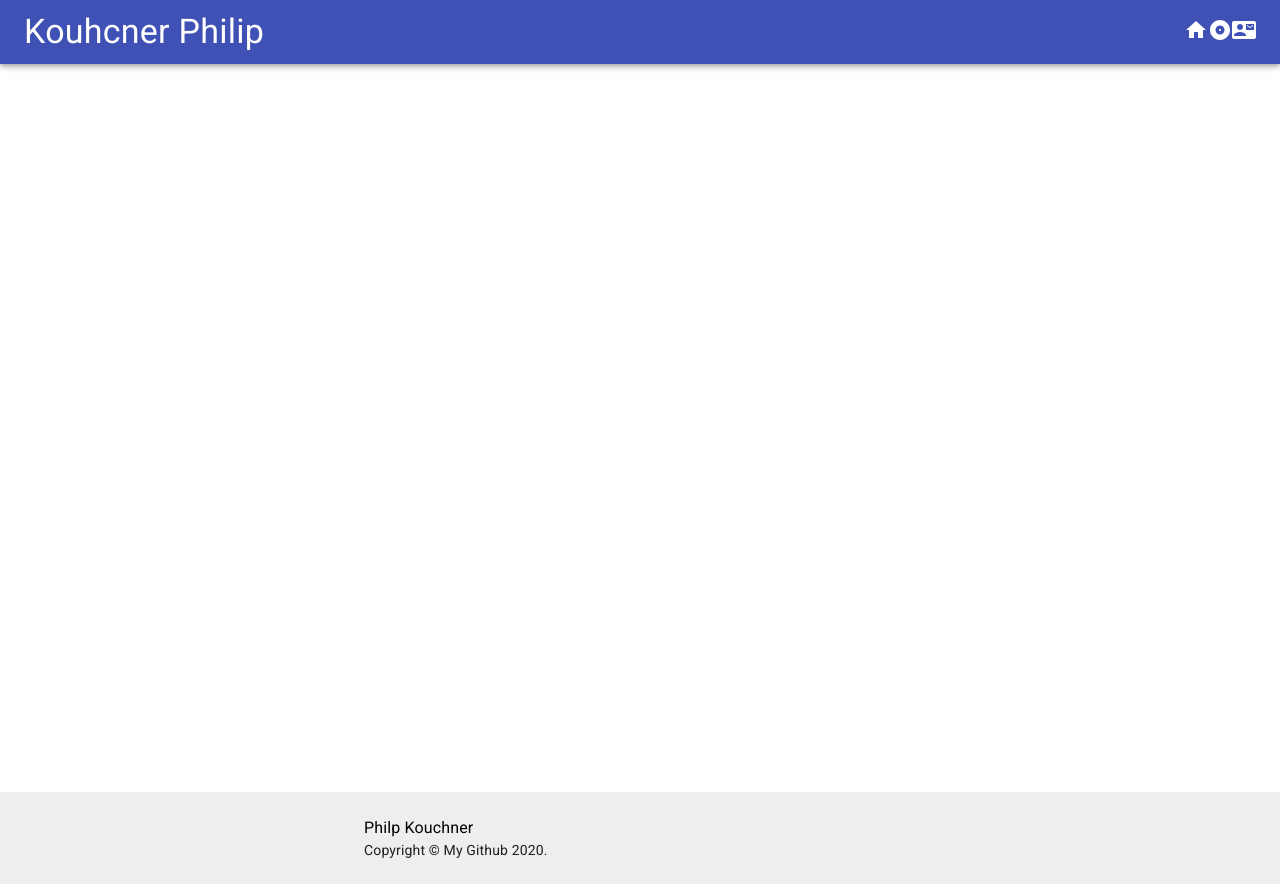
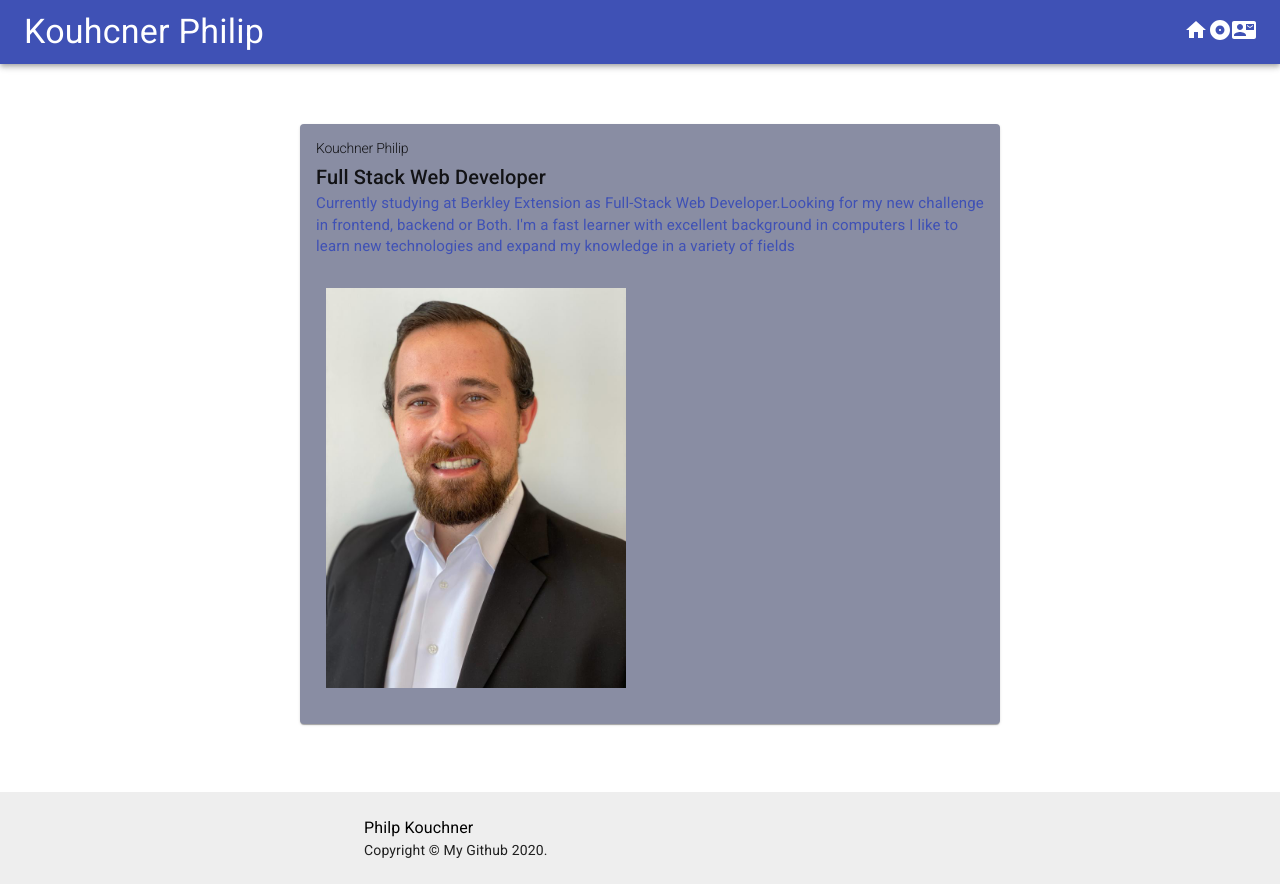
Before and after one commit to PhilipK-webdev/React_Portfolio, a React (Create React App) app: page / in a window 1280 px wide. Built offline with nearby package versions, Linux system fonts and the light colour scheme.

Commit message:
finish on home-page

```diff
--- a/src/App.js
+++ b/src/App.js
@@ -3,9 +3,8 @@ import './App.css';
 import { BrowserRouter as Router, Route, Switch } from "react-router-dom";
 import Header from './component/Header';
 import About from './component/About'
-// import Portfolio from './component/Portfolio';
 import Home from './component/Home';
-import images from './images/MySelf.jpg'
+import images from './images/ME.jpg'
 import Footer from './component/Footer';
 
 
@@ -14,7 +13,6 @@ function App() {
   const subheader = "Full Stack Web Developer";
   const img = images;
   const bio = "Currently studying at Berkley Extension as Full-Stack Web Developer.Looking for my new challenge in frontend, backend or Both. I'm a fast learner with excellent background in computers I like to learn new technologies and expand my knowledge in a variety of fields";
-  const avatar = "😎";
 
 
 
@@ -23,7 +21,7 @@ function App() {
       <Router>
         <Header />
         <Switch>
-          <Route exact path="/" component={Home} ><Home title={title} subheader={subheader} img={img} bio={bio} avatar={avatar} /></Route>
+          <Route exact path="/" component={Home} ><Home title={title} subheader={subheader} img={img} bio={bio} /></Route>
           {/* <Route exact path="/portfolio" component={Portfolio} /> */}
           <Route exact path="/about" component={About} />
         </Switch>
--- a/src/component/Footer.js
+++ b/src/component/Footer.js
@@ -3,6 +3,7 @@ import Typography from '@material-ui/core/Typography';
 import { makeStyles } from '@material-ui/core/styles';
 import Container from '@material-ui/core/Container';
 import Link from '@material-ui/core/Link';
+
 const Footer = () => {
 
     function Copyright() {
@@ -38,8 +39,8 @@ const Footer = () => {
     const classes = useStyles();
 
     return (
-        <div className={classes.root} s>
-            <footer footer className={classes.footer}>
+        <div className={classes.root}>
+            <footer footer="true" className={classes.footer}>
                 <Container maxWidth="sm">
                     <Typography variant="body1">Philp Kouchner</Typography>
                     <Copyright />
--- a/src/component/Header.js
+++ b/src/component/Header.js
@@ -28,7 +28,7 @@ const Header = () => {
                         <Link to="/" style={{ color: "white" }} >
                             <HomeIcon />
                         </Link>
-                        <Link to="/portfolio" style={{ color: "white" }}>
+                        <Link to="/projects" style={{ color: "white" }}>
                             <AlbumIcon />
                         </Link>
                         <Link to="/about" style={{ color: "white" }}>
--- a/src/component/Home.js
+++ b/src/component/Home.js
@@ -1,13 +1,99 @@
 import React from 'react'
 import { Grid } from "@material-ui/core";
+import { makeStyles } from '@material-ui/core/styles';
+import Card from '@material-ui/core/Card';
+import CardContent from '@material-ui/core/CardContent';
+import Typography from '@material-ui/core/Typography';
+import CardMedia from '@material-ui/core/CardMedia';
+import { createMuiTheme } from '@material-ui/core/styles';
 
-const Home = () => {
+const Home = (props) => {
+
+    const useStyles = makeStyles({
+        root: {
+            width: 700,
+            marginTop: "50px",
+            position: "fixed",
+            flex: 1
+        },
+        bullet: {
+            display: 'inline-block',
+            margin: '0 2px',
+            transform: 'scale(0.8)',
+        },
+        title: {
+            fontSize: 14,
+        },
+        pos: {
+            marginBottom: 12,
+            width: "300px",
+            height: "400px",
+        },
+    });
+
+
+
+
+    const theme = createMuiTheme({
+        palette: {
+            primary: {
+                // light: will be calculated from palette.primary.main,
+                main: '#d32f2f',
+                // dark: will be calculated from palette.primary.main,
+                // contrastText: will be calculated to contrast with palette.primary.main
+            },
+        },
+        secondary: {
+            light: '##5c6ac4',
+            main: '#11cb5f',
+            // dark: will be calculated from palette.secondary.main,
+            contrastText: '#5c6ac4',
+        },
+    });
+    const classes = useStyles();
+
+    function CardHome() {
+
+        return (
+            <div style={{ display: "flex", justifyContent: "center" }} theme={theme}>
+                <Card className={classes.root} style={{ backgroundColor: "#898da3" }} >
+                    <CardContent>
+                        <Typography variant="h1" className={classes.title} color="textPrimary" gutterBottom>
+                            {props.title}
+                        </Typography>
+                        <Typography variant="h6" component="h3">
+                            {props.subheader}
+                        </Typography>
+                        <div style={{ display: "flex", justifyContent: "center", marginBottom: "30px" }}>
+                            <Typography variant="body2" component="p" style={{ fontSize: "15px" }} color="primary">
+                                {props.bio}
+                                <br />
+                            </Typography>
+                        </div>
+                        <div style={{ display: "flex", textAlign: "center", marginLeft: "10px" }}>
+                            < CardMedia
+                                className={classes.pos}
+                                image={props.img}
+                                title="Paella dish"
+                            />
+
+                        </div>
+                    </CardContent>
+                </Card >
+
+            </div>
+
+        )
+
+    }
+
 
     return (
         <Grid container direction="column">
             <Grid item container>
                 <Grid item xs={false} sm={2} />
                 <Grid item xs={12} sm={8} style={{ margin: "10px" }}>
+                    <CardHome />
                 </Grid>
                 <Grid item xs={false} sm={2} />
             </Grid>
```
Also changed, not shown: src/images/ME.jpg (added).
